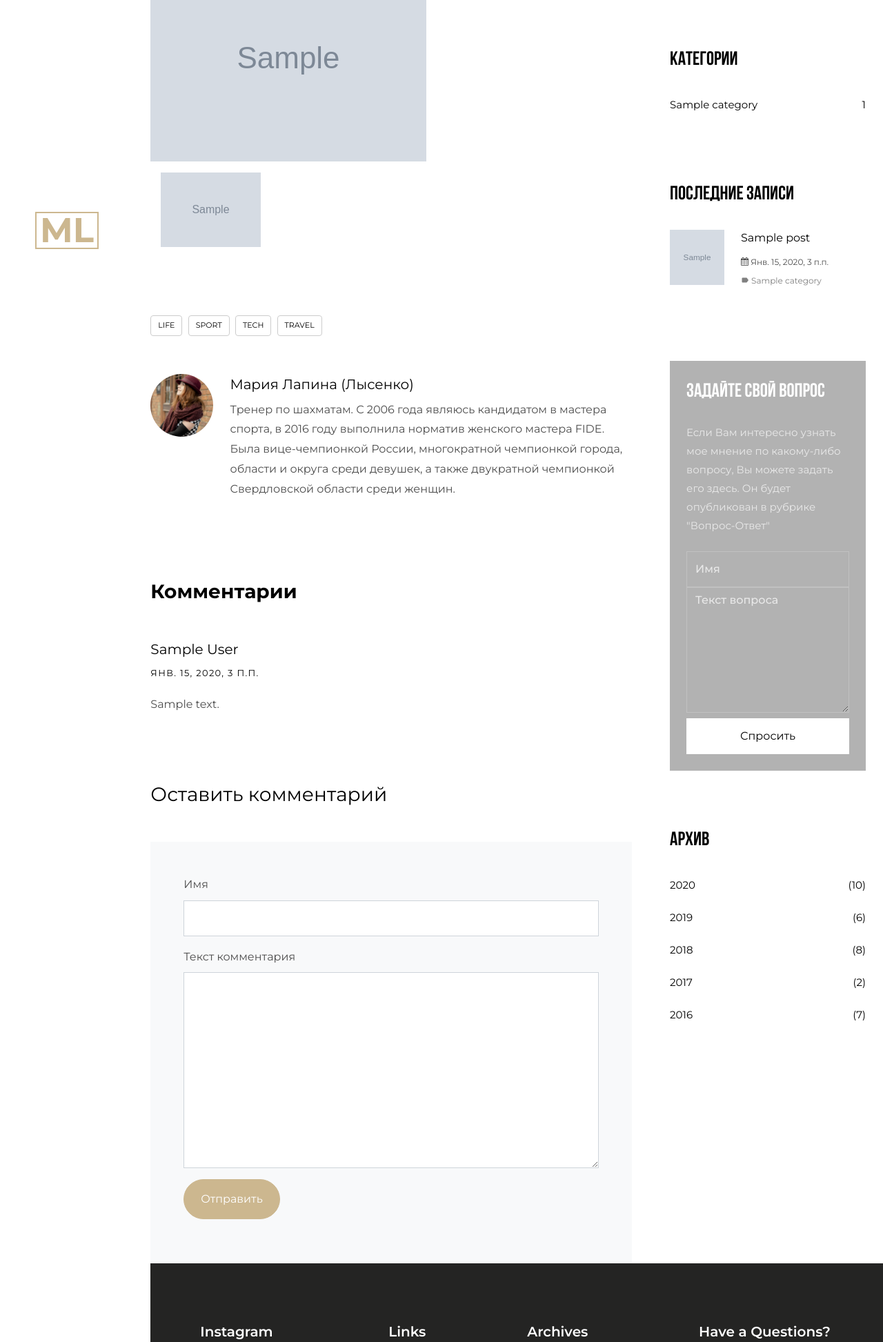
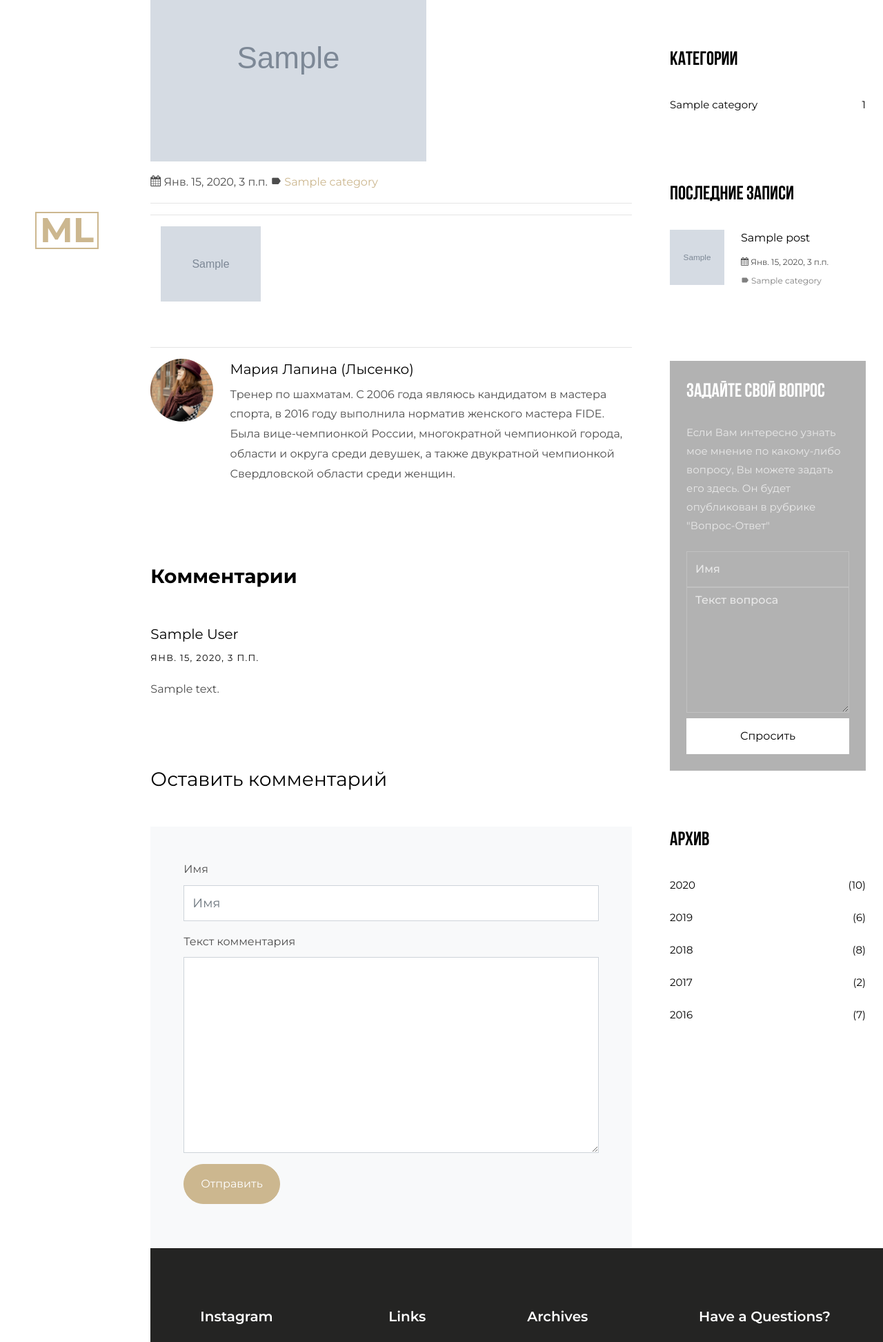
Before and after one commit to fecitpotentiam/chess_blog, a Django app: page /post/1/ in a window 1280 px wide. Shown: the part 374-2319 px from the top of the page at 69% size. Run offline with Django 3.2, Linux system fonts and the light colour scheme; tables that the repository leaves empty hold one stand-in row (values such as "Sample post"); grey boxes marked "Sample" are stand-in pictures; some libraries are stand-ins or nearby versions; some web fonts are replaced.

Commit message:
Added comments to post

```diff
--- a/templates/blog/blog-single.html
+++ b/templates/blog/blog-single.html
@@ -22,18 +22,28 @@
                             <p>
                                 <img src="{{ post.image.url }}" alt="" class="img-fluid">
                             </p>
+
+                                                                            <p class="meta">
+                                                        <span class="post-details">
+                                                        <span class="icon-calendar"></span>
+
+                                                        <span>{{ post.published_date }}</span>
+                                                        </span>
+                                                        <span class="post-details">
+                                                        <span class="icon-label"></span>
+
+                                                        <span><a
+                                                                href="{% url 'category_post_list' pk=post.category.pk %}">{{ post.category }}</a></span>
+                                                        </span>
+                                                    </p>
+                            <hr>
+                        <div class="post-text">
                             <p>{{ post.text | safe}}</p>
-
+                        </div>
+                            <hr>
                             {% include "photo_gallery.html" %}
 
-                            <div class="tag-widget post-tag-container mb-5 mt-5">
-                                <div class="tagcloud">
-                                    <a href="#" class="tag-cloud-link">Life</a>
-                                    <a href="#" class="tag-cloud-link">Sport</a>
-                                    <a href="#" class="tag-cloud-link">Tech</a>
-                                    <a href="#" class="tag-cloud-link">Travel</a>
-                                </div>
-                            </div>
+                        <hr>
 
                             <div class="about-author d-flex">
                                 <div class="bio mr-4">
@@ -58,19 +68,22 @@
 
                                 <div class="comment-form-wrap pt-5">
                                     <h3 class="mb-5">Оставить комментарий</h3>
-                                    <form action="#" class="p-3 p-md-5 bg-light">
+                                    <form action="{% url 'add_comment_to_post' pk=post.pk %}" method="post" class="p-3 p-md-5 bg-light">
+                                        {% csrf_token %}
                                         <div class="form-group">
                                             <label for="name">Имя</label>
-                                            <input type="text" class="form-control" id="name">
+                                            <input type="text" class="form-control" id="author" name="author" placeholder="Имя">
                                         </div>
 
                                         <div class="form-group">
                                             <label for="message">Текст комментария</label>
-                                            <textarea name="" id="message" cols="30" rows="10"
-                                                      class="form-control"></textarea>
+                                            <textarea name="text" id="message" cols="30" rows="10"
+                                                      placeholder="Введите текст комментария" class="form-control">
+                                            </textarea>
                                         </div>
+
                                         <div class="form-group">
-                                            <input type="submit" value="Отправить" class="btn py-3 px-4 btn-primary">
+                                            <button type="submit" class="btn py-3 px-4 btn-primary"> Отправить </button>
                                         </div>
 
                                     </form>
```
